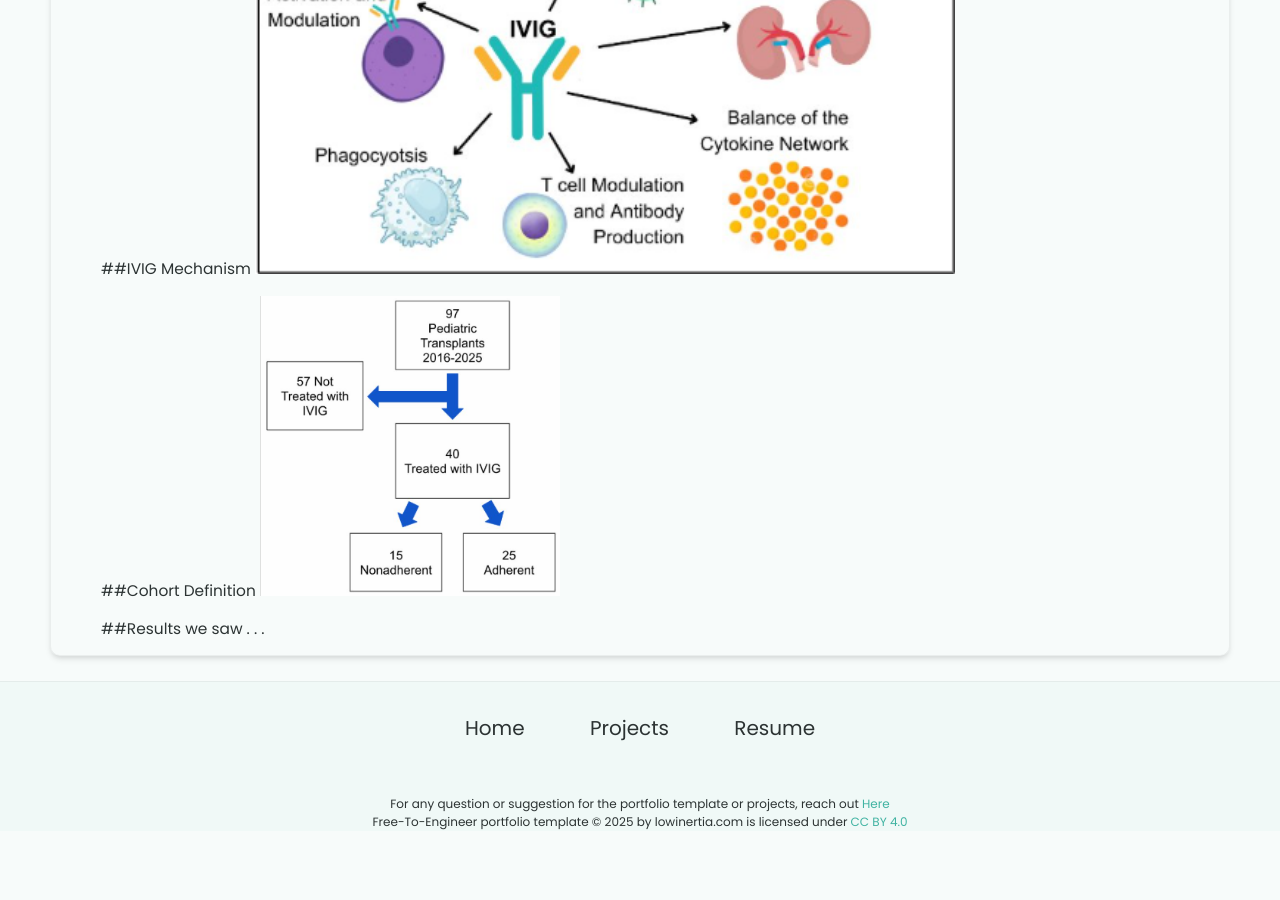
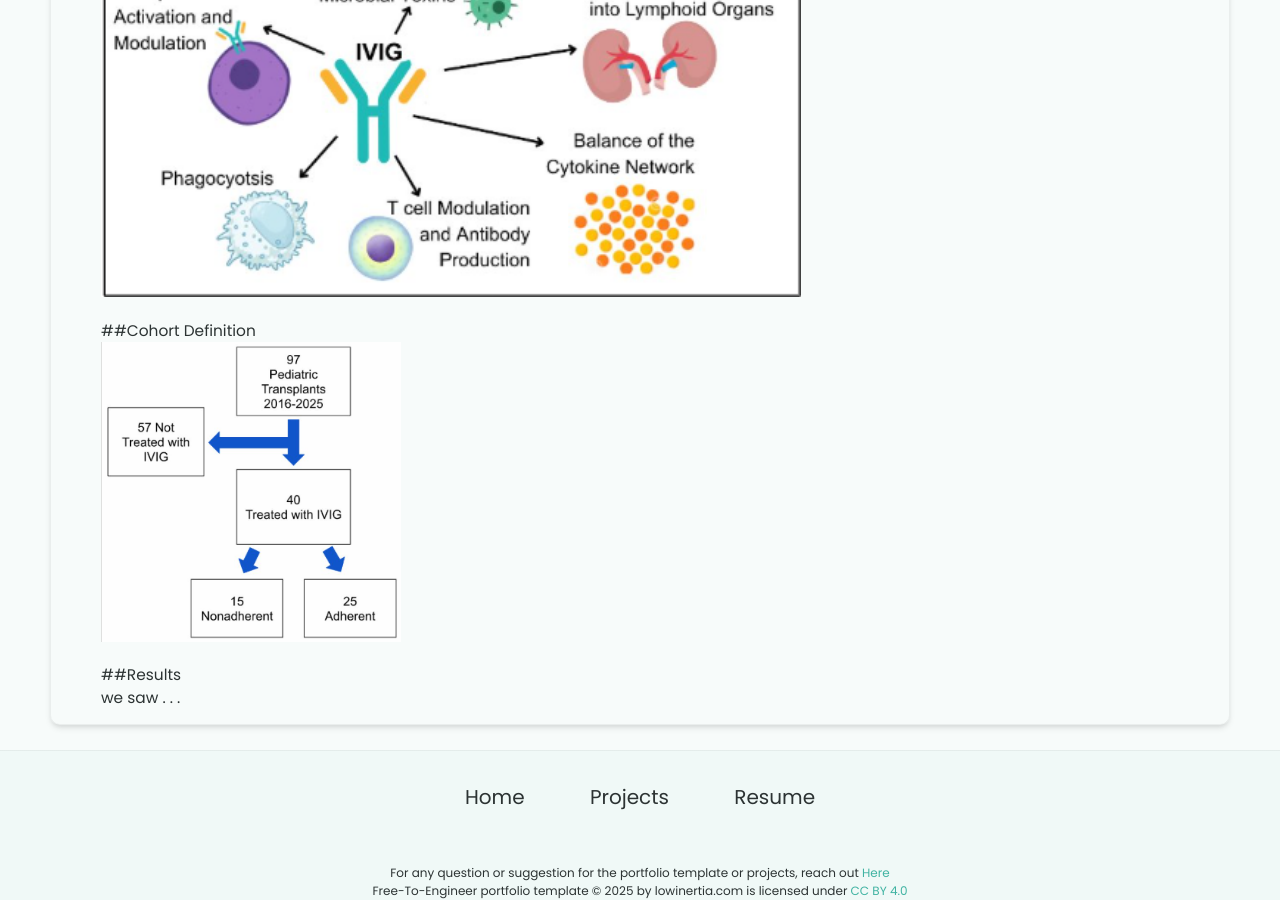
Before and after one commit to snehaus22/snehaus22.github.io, a Jekyll site: the page built from _projects/ivig/index.md, in a window 1280 px wide and 900 px high, scrolled down 1494 px. Built offline with Jekyll 4.4.1, drawn with Linux system fonts in a browser that asks for light colours; before the commit the page ends 2325 px from its top, so only the background shows below that.

```diff
--- a/_projects/ivig/index.md
+++ b/_projects/ivig/index.md
@@ -11,11 +11,11 @@ skills:
 main-image: /ivig.png
 ---
 
-##IVIG Mechanism
+##IVIG Mechanism <br>
 <img src="ivigmechanism.png" width="700">
 
-##Cohort Definition
+##Cohort Definition <br>
 <img src="cohort definition.png" width="300">
 
-##Results
+##Results <br>
 we saw . . .
```
